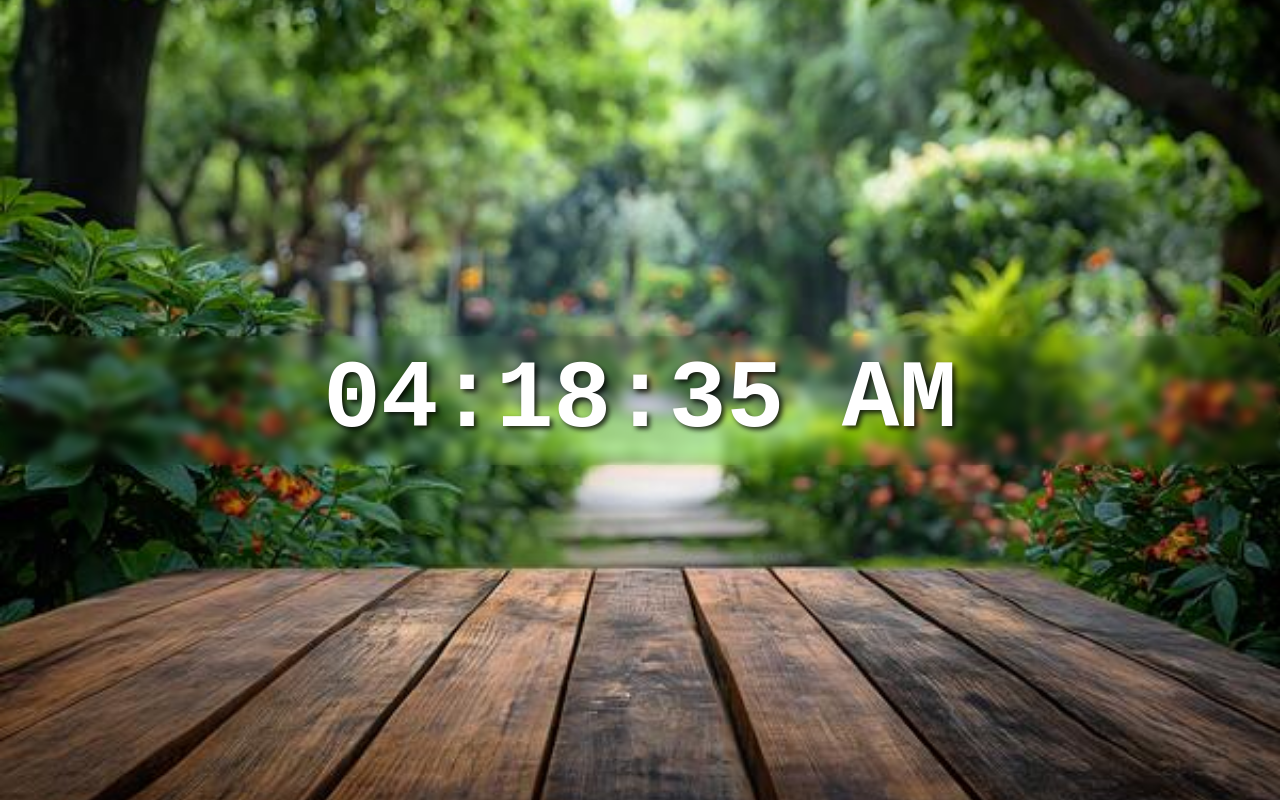
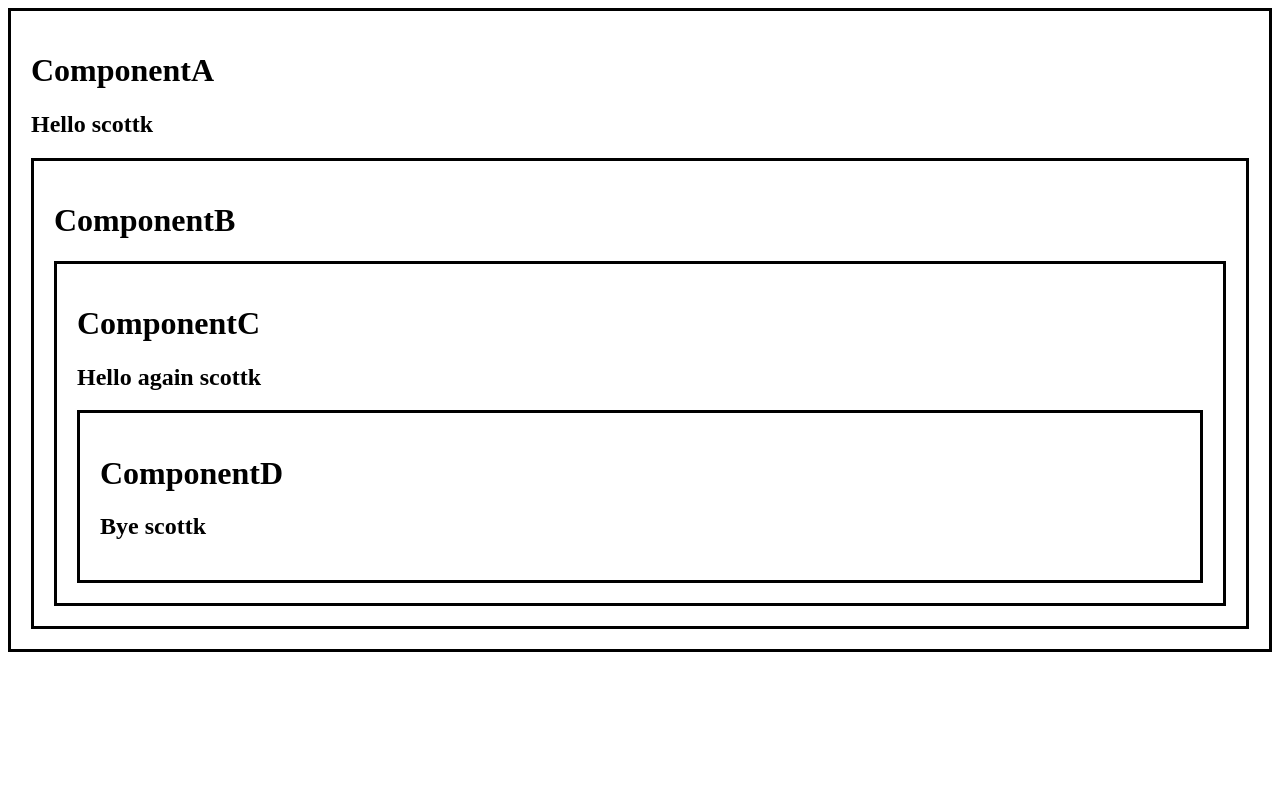
Before and after one commit to scottk4/react-tutorial, a React (Vite) app: page / in a window 1280 px wide. Built offline with nearby package versions, Linux system fonts and the light colour scheme.

Commit message:
use context example - efficient way to pass values to sub components with the 'useContext' hook

```diff
--- a/src/App.jsx
+++ b/src/App.jsx
@@ -1,7 +1,8 @@
-import DigitalClock from './DigitalClock'
+import ComponentA from "./ComponentA";
+import React from 'react'
 function App() {
 
-  return(<DigitalClock />);
+  return(<ComponentA />);
 }
 
 export default App
--- /dev/null
+++ b/src/ComponentA.jsx
@@ -0,0 +1,19 @@
+import React, {useState, createContext} from "react";
+import ComponentB from "./ComponentB";
+
+export const UserContext = createContext();
+
+// provider component
+function ComponentA(){
+    const [user, setUser] = useState("scottk");
+    return(
+    <div className="box">
+        <h1>ComponentA</h1>
+        <h2>{`Hello ${user}`}</h2>
+        <UserContext.Provider value={user}>
+            <ComponentB />
+        </UserContext.Provider>
+
+    </div>);
+}
+export default ComponentA
--- /dev/null
+++ b/src/ComponentB.jsx
@@ -0,0 +1,11 @@
+import ComponentC from "./ComponentC";
+
+function ComponentB(){
+    return(
+    <div className="box">
+        <h1>ComponentB</h1>
+        <ComponentC />
+
+    </div>);
+}
+export default ComponentB
--- /dev/null
+++ b/src/ComponentC.jsx
@@ -0,0 +1,14 @@
+import React, {useContext} from "react";
+import { UserContext } from "./ComponentA";
+import ComponentD from "./ComponentD";
+function ComponentC(){
+    const user = useContext(UserContext);
+    return(
+    <div className="box">
+        <h1>ComponentC</h1>
+        <h2>{`Hello again ${user}`}</h2>
+        <ComponentD />
+
+    </div>);
+}
+export default ComponentC
--- /dev/null
+++ b/src/ComponentD.jsx
@@ -0,0 +1,14 @@
+import React, {useContext} from 'react'
+import { UserContext } from './ComponentA';
+
+// consumer component
+function ComponentD(){
+    const user = useContext(UserContext);
+    return(
+    <div className="box">
+        <h1>ComponentD</h1>
+        <h2>{`Bye ${user}`}</h2>
+
+    </div>);
+}
+export default ComponentD
--- a/src/DigitalClock.jsx
+++ /dev/null
@@ -1,41 +0,0 @@
-import React, {useState, useEffect} from 'react'
-
-function DigitalClock(){
-
-    const [time, setTime] = useState(new Date());
-
-    useEffect(() => {
-        const intervalId = setInterval(() => {
-            setTime(new Date());
-        }, 1000);
-
-        return () => {
-            clearInterval(intervalId);
-        }
-    },[]);
-
-    function formatTime(){
-        let hours = time.getHours();
-        const minutes = time.getMinutes();
-        const seconds = time.getSeconds();
-        const meridiem = hours >= 12 ? "PM": "AM";
-
-        hours = hours % 12 || 12;
-
-        return `${padZero(hours)}:${padZero(minutes)}:${padZero(seconds)} ${meridiem}`;
-    }
-
-    function padZero(number){
-        return (number < 10 ? "0" : "") + number;
-    }
-    return(
-    <div className="clock-container">
-        <div className="clock">
-
-            <span>{formatTime()}</span>
-        </div>
-
-    </div>
-    );
-}
-export default DigitalClock
--- a/src/index.css
+++ b/src/index.css
@@ -1,29 +1,4 @@
-*{
-    margin: 0;
-    padding: 0;
+.box {
+    border: 3px solid;
+    padding:20px;
 }
-body {
-    background-image: url(assets/ai-generated-empty-wooden-table-on-the-natural-background-for-product-display-free-photo.jpg);
-    background-position: center;
-    background-repeat: no-repeat;
-    background-size: cover;
-    background-attachment: fixed;
-    display: flex;
-    min-height: 100vh;
-    justify-content: center;
-    align-items: center;
-}
-.clock-container{
-    /* background-color: red; */
-    backdrop-filter: blur(5px);
-    width: 100vw;
-    padding: 10px 0;
-}
-.clock{
-    color: white;
-    font-size: 6rem;
-    font-weight: bold;
-    font-family: monospace;
-    text-align: center;
-    text-shadow: 3px 3px 5px hsla(0, 0%, 0%, 0.75);
-}
```
Also changed, not shown: src/MyComponent.jsx (deleted, +0 -34 lines).
